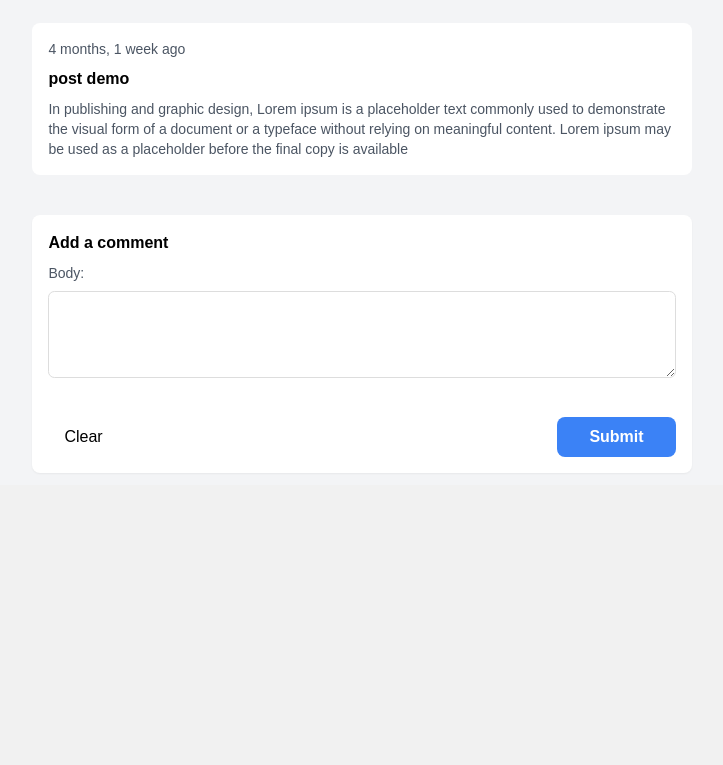
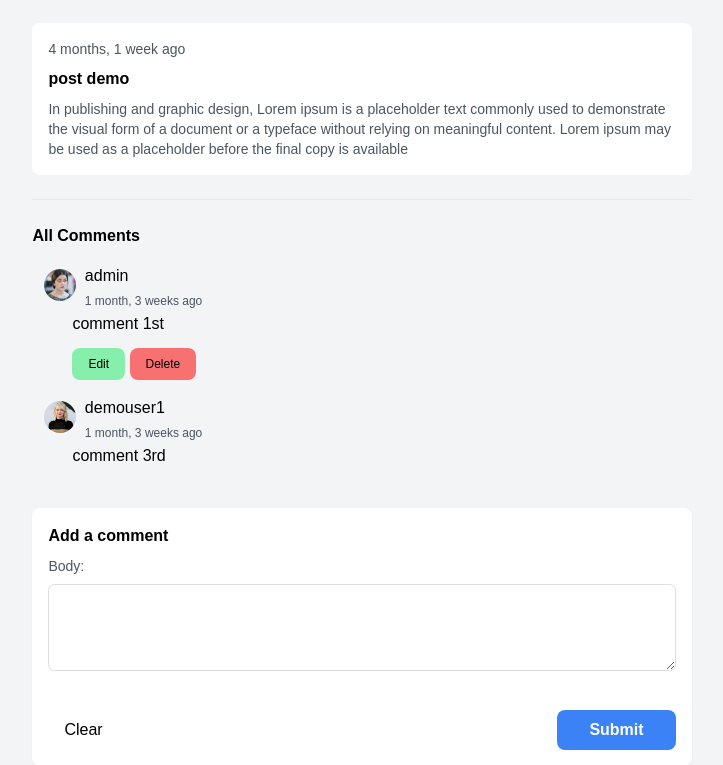
Before and after one commit to itsmohiful/FaceMash, a Django app: page /post/23/detail in a window 1280 px wide. Shown: the part 489-1254 px from the top of the page, without its empty margins (278-1001 px from the left). Before the commit the page ends 962 px from the top, so only its background shows below. Run offline with Django 4.2, Linux system fonts and the light colour scheme; a user stored in the database is signed in; data comes from the database, SQL or seed files in the repository; both versions use the stored data as it was after the commit.

Commit message:
design and update comment section

```diff
--- a/feed/admin.py
+++ b/feed/admin.py
@@ -1,5 +1,6 @@
 from django.contrib import admin
 
-from .models import Post
+from .models import Comment, Post
 
 admin.site.register(Post)
+admin.site.register(Comment)
--- a/feed/models.py
+++ b/feed/models.py
@@ -16,7 +16,7 @@ class Post(models.Model):
 
 class Comment(models.Model):
     post = models.ForeignKey(Post, null = True, blank=True, on_delete=models.CASCADE)
-    comment_author = models.ForeignKey(User, on_delete=models.CASCADE)
+    comment_author = models.ForeignKey(User,null=True, on_delete=models.CASCADE)
     commented_at = models.DateTimeField(auto_now_add=True)
     body = models.TextField()
 
--- a/feed/templates/feed/home.html
+++ b/feed/templates/feed/home.html
@@ -44,11 +44,11 @@
                     </div>
 
                     <div class="flex justify-between items-center p-4 border-t border-gray-200">
-                        <a href="{% url 'post-detail' post.id %}" class="hover:bg-gray-200 px-4 py-2 rounded-lg transition">View</a>
+                        <a href="{% url 'post-detail' post.id %}" class="bg-green-300 hover:bg-green-200 px-4 py-2 rounded-lg transition">View</a>
                         {% if request.user == post.post_author %}
-                            <a href="{% url 'edit-post' post.id %}"  class="hover:bg-gray-200 px-4 py-2 rounded-lg transition">Edit</a>
+                            <a href="{% url 'edit-post' post.id %}"  class="bg-violet-600 hover:bg-violet-400 text-white px-4 py-2 rounded-lg transition">Edit</a>
                             <!-- <a href="{% url 'delete-post' post.id %}" class="delete-btn">Delete</a> -->
-                            <button type="button"  class="delete-btn hover:bg-gray-200 px-4 py-2 rounded-lg transition">Delete</a>
+                            <button type="button"  class="delete-btn bg-red-500 hover:bg-red-300 px-4 py-2 rounded-lg transition">Delete</a>
                         {% endif %}
 
                     </div>
--- a/feed/templates/feed/post_detail.html
+++ b/feed/templates/feed/post_detail.html
@@ -1,7 +1,7 @@
 {% extends 'base.html' %}
 
 {% block content %}
-
+  {% include 'includes/message.html' %}
     <section class="flex gap-10">
       {% include 'includes/left-sidebar.html' %}
 
@@ -20,6 +20,39 @@
         </div>
         <!-- post details end -->
 
+        <!-- comment showing start -->
+        {% if comments %}
+          <hr class="my-6" />
+          <h2 class="font-semibold text-base mb-2">All Comments</h2>
+
+          <ul class="ml-2">
+              {% for comment in comments %}
+              <div class="my-4">
+                <div class="block">
+                  <div class="inline-block p-1">
+                    <img src="{{ comment.comment_author.profile.profile_image.url }}" alt="profile picture" class="w-8 h-8 rounded-full">
+                  </div>
+                  <div class="inline-block">
+                    <h5>{{ comment.comment_author }}</h5>
+                    <small class="inline-flex text-xs text-gray-600">{{ comment.commented_at|timesince }} ago</small>
+                  </div>
+                </div>
+                  <li class="ml-8">
+                      {{ comment.body }}
+                      {% if request.user == comment.comment_author %}
+                          <div class="mt-3">
+                              <a href="#" class="bg-green-300 px-4 py-2 inline-block text-xs cursor-pointer rounded-lg">Edit</a>
+                              <a href="#" class="bg-red-400 px-4 py-2 inline-block text-xs cursor-pointer rounded-lg">Delete</a>
+                          </div>
+                      {% endif %}
+                  </li>
+              </div>
+              {% endfor %}
+          </ul>
+        {% endif %}
+
+
+        <!-- comment start -->
 
         <!-- comment start -->
         <div class="mt-10 bg-white shadow-sm p-4 rounded-lg">
--- a/feed/views.py
+++ b/feed/views.py
@@ -40,13 +40,20 @@ def post_detail(request,pk):
     comments = post.comment_set.all()
     form = CommentForm()
     if request.method == 'POST':
-        form = CommentForm()
+        form = CommentForm(request.POST)
         if form.is_valid():
             comment = form.save(commit=False)
             comment.post = post
-            comment.comment_autor = request.user
+            comment.comment_author = request.user
             comment.save()
             messages.success(request,'Comment added successfully.')
+
+            context = {
+                'post' : post,
+                'form' : form,
+                'comments': comments,
+            }
+            return render(request,'feed/post_detail_after_comment.html',context)
 
     else:
         form = CommentForm()
--- a/static/css/style.css
+++ b/static/css/style.css
@@ -585,6 +585,21 @@ Ensure the default browser behavior of the `hidden` attribute.
   margin-right: auto;
 }
 
+.my-6 {
+  margin-top: 1.5rem;
+  margin-bottom: 1.5rem;
+}
+
+.my-4 {
+  margin-top: 1rem;
+  margin-bottom: 1rem;
+}
+
+.my-12 {
+  margin-top: 3rem;
+  margin-bottom: 3rem;
+}
+
 .mb-3 {
   margin-bottom: 0.75rem;
 }
@@ -617,16 +632,32 @@ Ensure the default browser behavior of the `hidden` attribute.
   margin-top: 1.5rem;
 }
 
-.mb-5 {
-  margin-bottom: 1.25rem;
-}
-
 .mt-10 {
   margin-top: 2.5rem;
 }
 
 .mt-8 {
   margin-top: 2rem;
+}
+
+.mb-5 {
+  margin-bottom: 1.25rem;
+}
+
+.ml-1 {
+  margin-left: 0.25rem;
+}
+
+.ml-4 {
+  margin-left: 1rem;
+}
+
+.ml-6 {
+  margin-left: 1.5rem;
+}
+
+.ml-8 {
+  margin-left: 2rem;
 }
 
 .block {
@@ -657,6 +688,10 @@ Ensure the default browser behavior of the `hidden` attribute.
   height: 24rem;
 }
 
+.h-8 {
+  height: 2rem;
+}
+
 .min-h-screen {
   min-height: 100vh;
 }
@@ -685,24 +720,48 @@ Ensure the default browser behavior of the `hidden` attribute.
   width: 2.75rem;
 }
 
+.w-3\/6 {
+  width: 50%;
+}
+
+.w-2\/6 {
+  width: 33.333333%;
+}
+
+.w-8 {
+  width: 2rem;
+}
+
+.w-12 {
+  width: 3rem;
+}
+
+.w-24 {
+  width: 6rem;
+}
+
+.w-48 {
+  width: 12rem;
+}
+
 .max-w-lg {
   max-width: 32rem;
 }
 
-.max-w-xs {
-  max-width: 20rem;
+.max-w-sm {
+  max-width: 24rem;
 }
 
 .max-w-md {
   max-width: 28rem;
 }
 
-.max-w-sm {
-  max-width: 24rem;
+.flex-1 {
+  flex: 1 1 0%;
 }
 
-.flex-1 {
-  flex: 1 1 0%;
+.cursor-pointer {
+  cursor: pointer;
 }
 
 .list-none {
@@ -775,6 +860,41 @@ Ensure the default browser behavior of the `hidden` attribute.
   background-color: rgb(209 213 219 / var(--tw-bg-opacity));
 }
 
+.bg-blue-300 {
+  --tw-bg-opacity: 1;
+  background-color: rgb(147 197 253 / var(--tw-bg-opacity));
+}
+
+.bg-blue-600 {
+  --tw-bg-opacity: 1;
+  background-color: rgb(37 99 235 / var(--tw-bg-opacity));
+}
+
+.bg-blue-400 {
+  --tw-bg-opacity: 1;
+  background-color: rgb(96 165 250 / var(--tw-bg-opacity));
+}
+
+.bg-red-400 {
+  --tw-bg-opacity: 1;
+  background-color: rgb(248 113 113 / var(--tw-bg-opacity));
+}
+
+.bg-green-300 {
+  --tw-bg-opacity: 1;
+  background-color: rgb(134 239 172 / var(--tw-bg-opacity));
+}
+
+.bg-green-800 {
+  --tw-bg-opacity: 1;
+  background-color: rgb(22 101 52 / var(--tw-bg-opacity));
+}
+
+.bg-red-500 {
+  --tw-bg-opacity: 1;
+  background-color: rgb(239 68 68 / var(--tw-bg-opacity));
+}
+
 .object-cover {
   -o-object-fit: cover;
      object-fit: cover;
@@ -786,6 +906,10 @@ Ensure the default browser behavior of the `hidden` attribute.
 
 .p-2 {
   padding: 0.5rem;
+}
+
+.p-1 {
+  padding: 0.25rem;
 }
 
 .px-6 {
--- a/templates/includes/header.html
+++ b/templates/includes/header.html
@@ -8,9 +8,6 @@
         <nav class="justify-self-end">
           {% if request.user.is_authenticated %}
             <li class="list-none inline-block"><a href="{% url 'logout' %}" class="px-4 py-2 bg-blue-500 rounded-lg text-white">Sign Out</a></li>
-
-            <li class="list-none inline-block"><a href="{% url 'profile' %}" class="px-4 py-2 bg-violet-600 rounded-lg text-white"> {{ user.username }} Profile</a></li>
-
           {% else %}
             <li class="list-none inline-block"><a href="{% url 'login' %}" class="px-4 py-2 bg-blue-500 rounded-lg text-white">Sign In</a></li>
 
--- a/templates/includes/left-sidebar.html
+++ b/templates/includes/left-sidebar.html
@@ -1,5 +1,5 @@
 <aside class="w-1/5">
     <ul>
-        <li><a href="{% url 'creat-post' %}" class="px-4 py-2 w-full hover:bg-gray-200 transition inline-block">Add New Post</a></li>
+        <li class="list-none inline-block"><a href="{% url 'profile' %}" class="px-4 py-2 bg-violet-600 rounded-lg text-white"> {{ user.username }}</a></li>
     </ul>
 </aside>
--- a/templates/includes/right-sidebar.html
+++ b/templates/includes/right-sidebar.html
@@ -1,3 +1,5 @@
 <aside class="w-1/5">
-    Right Sidebar
+    <ul>
+        <li><a href="{% url 'creat-post' %}" class="px-4 py-2 w-full hover:bg-gray-200 transition inline-block">Add New Post</a></li>
+    </ul>
 </aside>
```
Also changed, not shown: other parts of static/css/style.css (+68 -2 lines), feed/templates/feed/post_detail_after_comment.html (added, +64 -0 lines), users/templates/users/profile.html (+12 -8 lines), db.sqlite3, feed/migrations/0003_alter_comment_comment_author.py (added), media/feeds/a-men-standing.jpeg (added).
